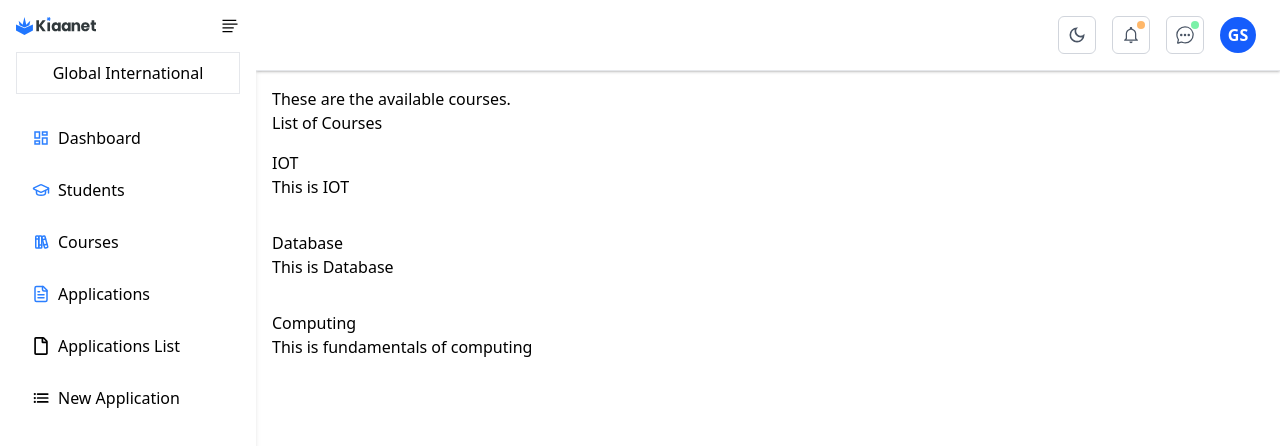
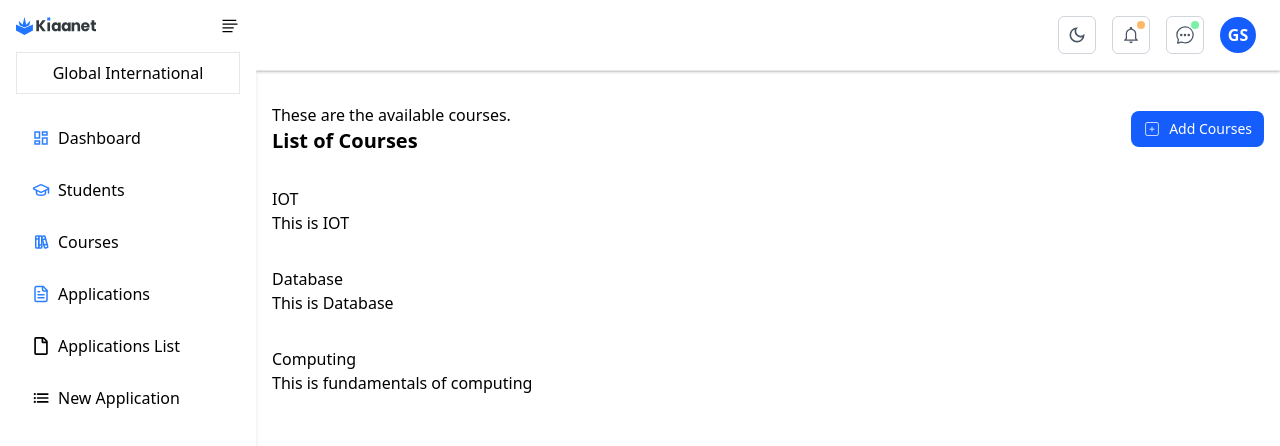
Before and after one commit to Aayesha-baidhya/Kiaanet, a Next.js app: page /dashboard/courses in a window 1280 px wide. Shown: the top 446 px of the page. Built offline with nearby package versions, Linux system fonts and the light colour scheme.

Commit message:
feat:Integrating add courses

```diff
--- /dev/null
+++ b/src/app/dashboard/courses/add_courses/page.tsx
@@ -0,0 +1,10 @@
+import AddCourses from '@/components/addCourses';
+import React from 'react'
+
+const AddCoursesPage = () => {
+  return (
+    <AddCourses/>
+  )
+}
+
+export default AddCoursesPage;
--- a/src/app/dashboard/courses/page.tsx
+++ b/src/app/dashboard/courses/page.tsx
@@ -1,44 +1,46 @@
-import Link from 'next/link'
-import React from 'react'
+import Link from "next/link";
+import React from "react";
+import { CiSquarePlus } from "react-icons/ci";
 
-const page = () => {
-    const listOfCourse = [
-        {id: 1,
-        name: "IOT",
-        description: "This is IOT"
-        },
-        {id: 2,
-        name: "Database",
-        description: "This is Database"
-        },
-        {id: 3,
-        name: "Computing",
-        description: "This is fundamentals of computing"
-        }
-    ]
+const Page = () => {
+  const listOfCourse = [
+    { id: 1, name: "IOT", description: "This is IOT" },
+    { id: 2, name: "Database", description: "This is Database" },
+    {
+      id: 3,
+      name: "Computing",
+      description: "This is fundamentals of computing",
+    },
+  ];
+
   return (
     <>
-    <div>These are the available courses.</div>
-    <h1>List of Courses</h1>
-    {
-        listOfCourse.map((item)=>{
-            return(
-                <div className="py-4" key={item.id}>
-                <div>
-                    <Link href={`/dashboard/courses/${item.name}`}>
-                    {item.name}
-                    </Link>
-                </div>
-                <div>
-                    {item.description}
-                </div>
-                </div>
-            )
-        })
-    }
+      <div className="flex items-center justify-between my-4">
+        <div>
+          <div>These are the available courses.</div>
+          <h1 className="text-xl font-bold">List of Courses</h1>
+        </div>
 
+        <Link
+          href="/dashboard/courses/add_courses"
+          className="bg-blue-600 hover:bg-blue-700 text-white px-3 py-2 rounded-lg text-sm flex items-center gap-2 inline-flex"
+        >
+          <CiSquarePlus className="text-white text-lg" />
+          Add Courses
+        </Link>
+      </div>
+
+      {/* Courses list */}
+      {listOfCourse.map((item) => (
+        <div className="py-4" key={item.id}>
+          <div>
+            <Link href={`/dashboard/courses/${item.name}`}>{item.name}</Link>
+          </div>
+          <div>{item.description}</div>
+        </div>
+      ))}
     </>
-  )
-}
+  );
+};
 
-export default page
+export default Page;
```
